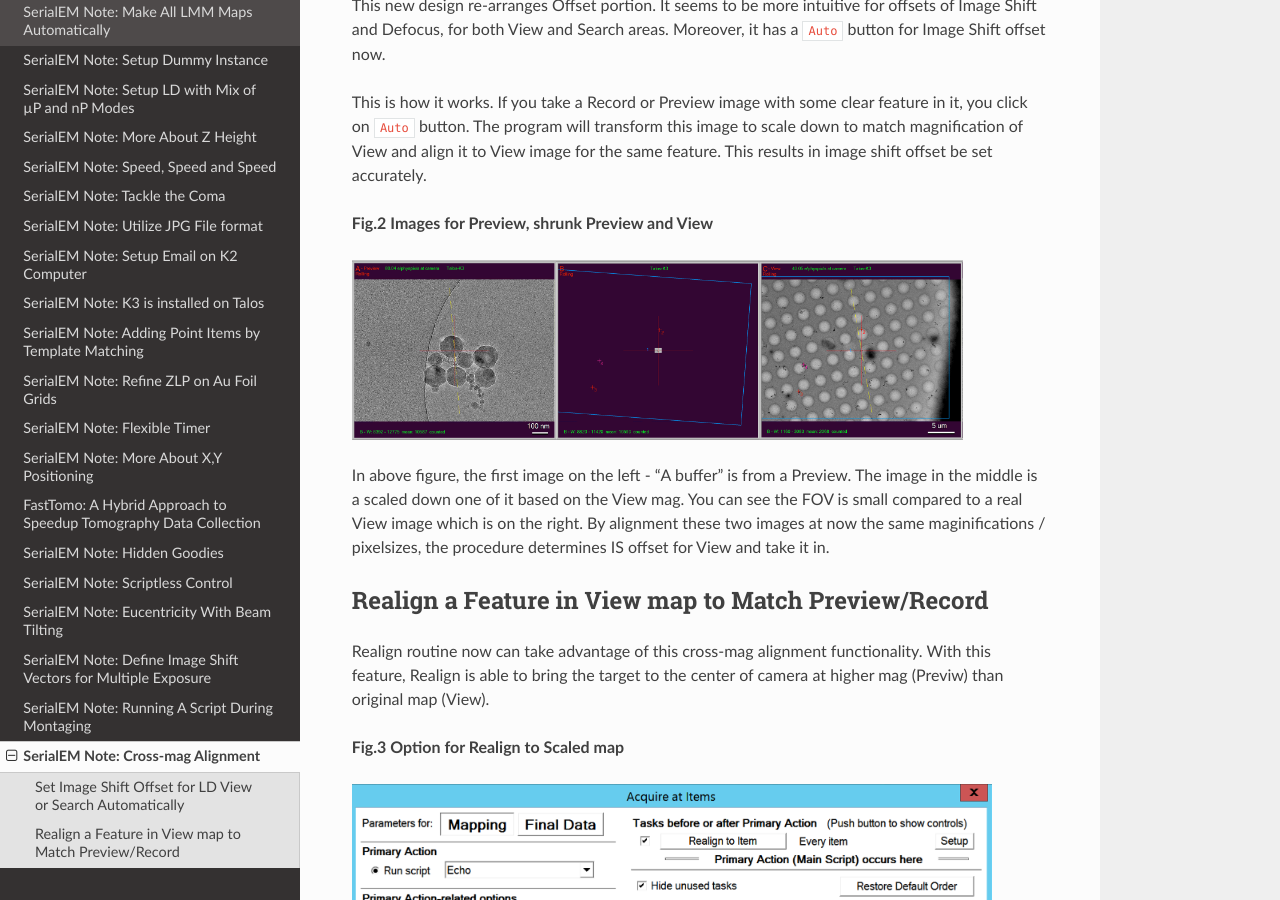
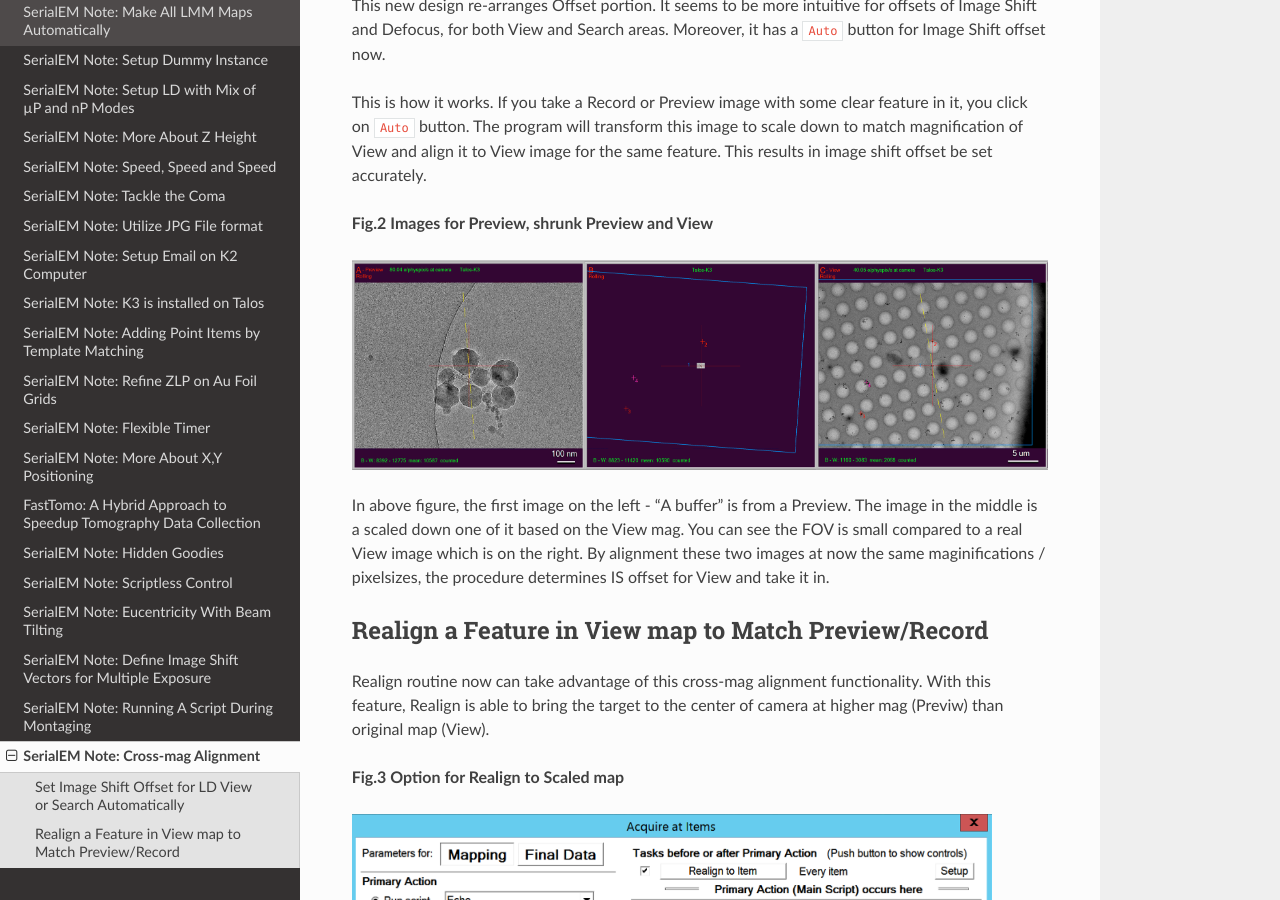
Before and after one commit to xuchen66/sphinx-emdocs, a Sphinx documentation site: the page built from source/serialem-note-cross-mag_aligment.rst, in a window 1280 px wide and 900 px high, scrolled down 973 px. Built offline with Sphinx 7.4.7 and the Read the Docs theme 2.0.0, drawn with Linux system fonts in a browser that asks for light colours; pages that are not in the unit, such as notebooks, are missing from menus.

Commit message:
Update serialem-note-cross-mag_aligment.rst

```diff
--- a/source/serialem-note-cross-mag_aligment.rst
+++ b/source/serialem-note-cross-mag_aligment.rst
@@ -52,7 +52,7 @@
 **Fig.2 Images for Preview, shrunk Preview and View**
 
 .. image:: ../images/LD-shift-auto.png
-   :scale: 30 %
+   :scale: 35 %
 ..   :height: 544 px
 ..   :width: 384 px
    :alt: new LD looking
@@ -93,7 +93,7 @@
 **Fig.4 Scaled up Realign - ideal for initial target in TS**
 
 .. image:: ../images/realign-to-P.png
-   :scale: 30 %
+   :scale: 35 %
 ..   :height: 544 px
 ..   :width: 384 px
    :alt: new LD looking
```
